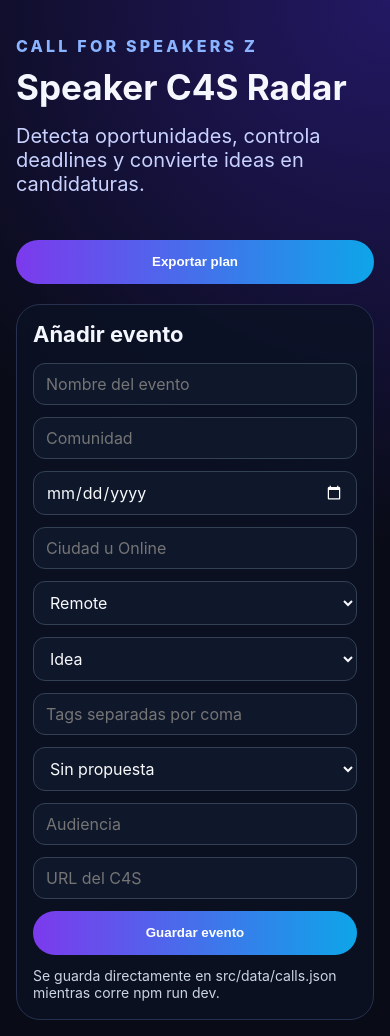
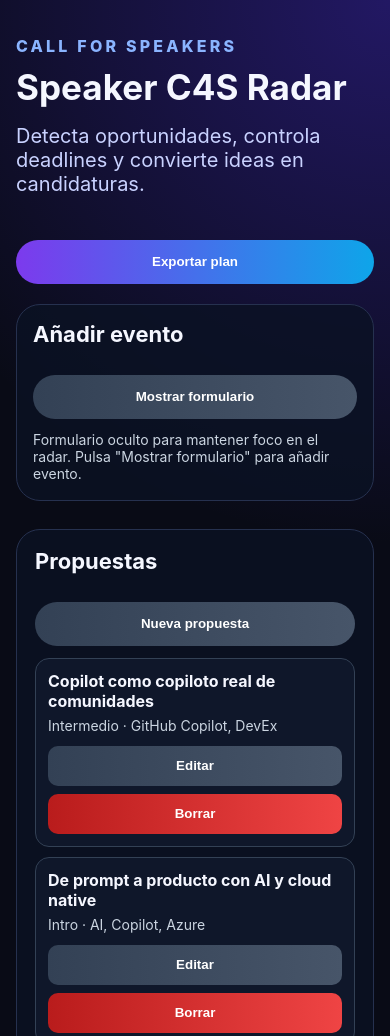
Before and after one commit to davidop/speaker-c4s-radar, a website built with Vite: page demo/index.html in a window 390 px wide. Shown: the top 1036 px of the page. Built offline with nearby package versions, Linux system fonts and the light colour scheme.

Commit message:
feat(11): UX quick wins for hero text, collapsible composer, and lane counts

```diff
--- a/demo/src/main.js
+++ b/demo/src/main.js
@@ -19,6 +19,7 @@ let searchDebounceId = null;
 let callsData = [...calls];
 let proposalsData = [...proposalSeed];
 let editingCallId = null;
+let isComposerOpen = false;
 let swRegistration = null;
 const NOTIFIED_DEADLINES_KEY = 'c4s-notified-deadlines';
 const CALL_NOTES_KEY = 'c4s-call-notes';
@@ -206,7 +207,7 @@ function render() {
   document.querySelector('#app').innerHTML = `
     <section class="hero">
       <div>
-        <p class="eyebrow">Call for Speakers Z</p>
+        <p class="eyebrow">Call for Speakers</p>
         <h1>Speaker C4S Radar</h1>
         <p class="subtitle">Detecta oportunidades, controla deadlines y convierte ideas en candidaturas.</p>
       </div>
@@ -214,8 +215,11 @@ function render() {
     </section>
 
     <section class="composer ${editingCall ? 'is-editing' : ''}" aria-label="Añadir evento">
-      <h2>${editingCall ? 'Editar evento' : 'Añadir evento'}</h2>
-      <form class="event-form" onsubmit="window.addCall(event)">
+      <div class="composer-header">
+        <h2>${editingCall ? 'Editar evento' : 'Añadir evento'}</h2>
+        ${editingCall ? '' : `<button type="button" class="btn-secondary" onclick="window.toggleComposer()">${isComposerOpen ? 'Ocultar formulario' : 'Mostrar formulario'}</button>`}
+      </div>
+      ${editingCall || isComposerOpen ? `<form class="event-form" onsubmit="window.addCall(event)">
         <input name="name" required placeholder="Nombre del evento" value="${escapeAttr(editingCall?.name)}" />
         <input name="community" required placeholder="Comunidad" value="${escapeAttr(editingCall?.community)}" />
         <input name="deadline" required type="date" value="${escapeAttr(editingCall?.deadline)}" />
@@ -235,7 +239,7 @@ function render() {
         <button type="submit">${editingCall ? 'Guardar cambios' : 'Guardar evento'}</button>
         ${editingCall ? '<button type="button" class="btn-secondary" onclick="window.cancelEditCall()">Cancelar edición</button>' : ''}
       </form>
-      <p class="form-hint">Se guarda directamente en src/data/calls.json mientras corre npm run dev.</p>
+      <p class="form-hint">Se guarda directamente en src/data/calls.json mientras corre npm run dev.</p>` : '<p class="form-hint">Formulario oculto para mantener foco en el radar. Pulsa "Mostrar formulario" para añadir evento.</p>'}
     </section>
 
     ${proposalsPanel()}
@@ -349,7 +353,7 @@ function card(call) {
 
 function column(status) {
   const items = callsData.filter(c => c.status === status);
-  return `<div class="lane"><strong>${status}</strong><span>${items.map(i => i.name).join('<br>') || '—'}</span></div>`;
+  return `<div class="lane"><strong>${status} (${items.length})</strong><span>${items.map(i => i.name).join('<br>') || '—'}</span></div>`;
 }
 
 window.setCommunityFilter = function setCommunityFilter(value) {
@@ -423,12 +427,18 @@ window.updateCallNote = function updateCallNote(id, value) {
 
 window.startEditCall = function startEditCall(id) {
   editingCallId = id;
+  isComposerOpen = true;
   render();
   document.querySelector('.composer')?.scrollIntoView({ behavior: 'smooth', block: 'start' });
 };
 
 window.cancelEditCall = function cancelEditCall() {
   editingCallId = null;
+  render();
+};
+
+window.toggleComposer = function toggleComposer() {
+  isComposerOpen = !isComposerOpen;
   render();
 };
 
@@ -628,6 +638,7 @@ window.addCall = async function addCall(event) {
       ? callsData.map((call) => (call.id === editingCallId ? savedCall : call))
       : [...callsData, savedCall];
     editingCallId = null;
+    isComposerOpen = false;
     event.target.reset();
     render();
     alert(isEditing ? `Evento actualizado: ${savedCall.name}` : `Evento añadido: ${savedCall.name}`);
--- a/demo/src/styles.css
+++ b/demo/src/styles.css
@@ -13,6 +13,7 @@ button { border: 0; border-radius: 999px; padding: 14px 22px; background: linear
 .kpi strong { font-size: 42px; }
 .composer { margin-bottom: 28px; border: 1px solid #26314f; border-radius: 24px; padding: 18px; background: rgba(11, 18, 36, 0.8); }
 .composer.is-editing { border-color: #60a5fa; box-shadow: 0 0 0 2px #60a5fa33 inset; }
+.composer-header { display: flex; justify-content: space-between; align-items: center; gap: 12px; margin-bottom: 10px; }
 .event-form { display: grid; grid-template-columns: repeat(3, minmax(0, 1fr)); gap: 12px; }
 .event-form input, .event-form select { width: 100%; border: 1px solid #334155; border-radius: 12px; padding: 10px 12px; background: #0f172a; color: #f8fafc; font: inherit; }
 .event-form button { justify-self: start; }
@@ -291,6 +292,11 @@ aside { border: 1px solid #26314f; background: #10172acc; border-radius: 28px; p
     align-items: stretch;
   }
 
+  .composer-header {
+    flex-direction: column;
+    align-items: stretch;
+  }
+
   .proposal-item {
     flex-direction: column;
     align-items: stretch;
```
